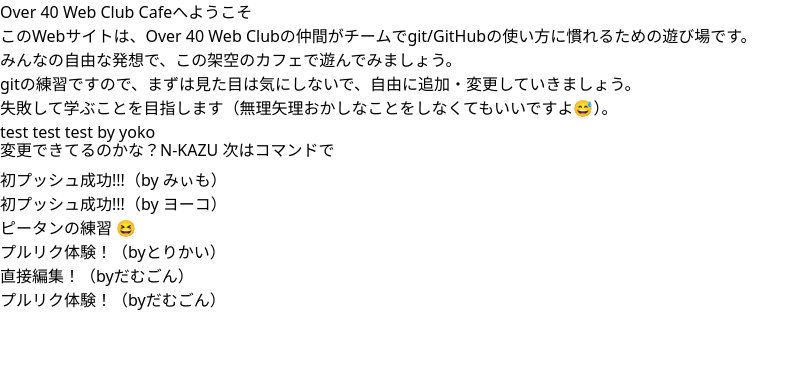
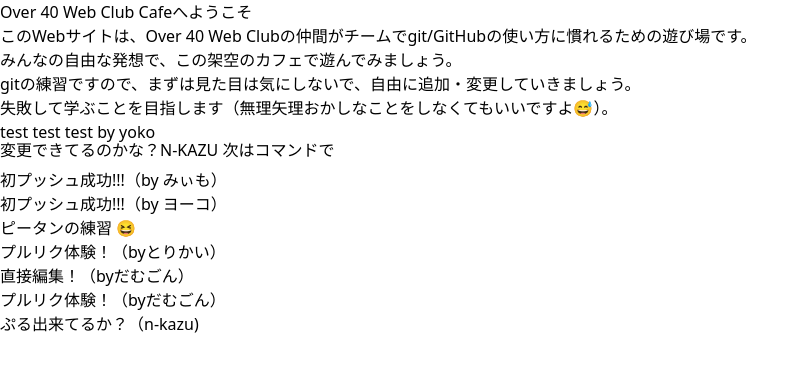
Before and after one commit to over-40-web-club/playground01, a plain HTML site: page index.html in a window 1280 px wide. Shown: the whole page, without its empty margins (0-809 px from the left). Drawn offline with nearby package versions, Linux system fonts and the light colour scheme.

Commit message:
はじめてのpull kazu

```diff
--- a/index.html
+++ b/index.html
@@ -21,6 +21,7 @@
   <p>プルリク体験！（byとりかい）</p>
   <p>直接編集！（byだむごん）</p>
   <p>プルリク体験！（byだむごん）</p>
+  <p>ぷる出来てるか？（n-kazu) </p>
 
 </body>
 </html>
```
